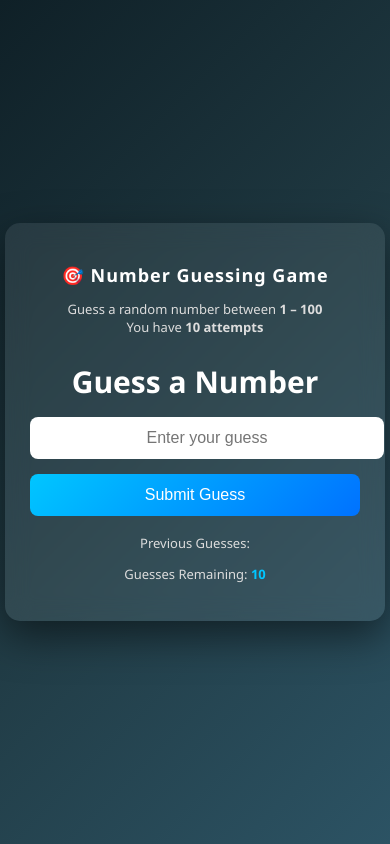
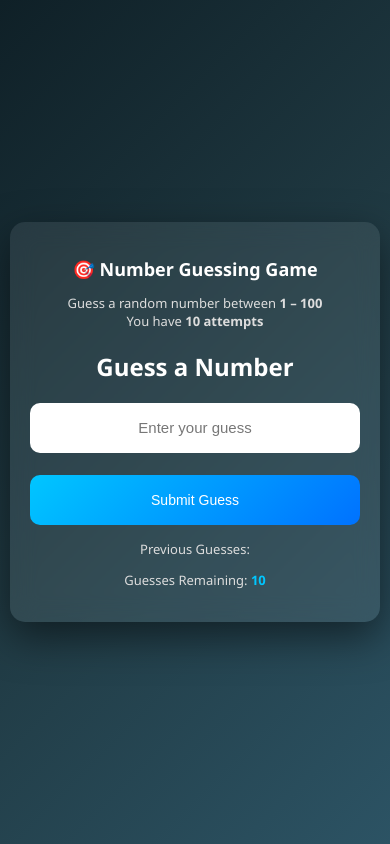
Before and after one commit to AsimSiddiqui793264/JavaScript-Revision, a plain HTML site: page index.html in a window 390 px wide. Drawn offline with Linux system fonts and the light colour scheme.

Commit message:
Refactor HTML and CSS for improved layout and responsiveness in number guessing game

```diff
--- a/index.html
+++ b/index.html
@@ -2,6 +2,7 @@
 <html lang="en">
 <head>
 <meta charset="UTF-8">
+<meta name="viewport" content="width=device-width, initial-scale=1.0">
 <title>Number Guessing Game</title>
 <link rel="stylesheet" href="style.css">
 
@@ -17,7 +18,7 @@
 
     <h1>Guess a Number</h1>
 
-    <input type="text" id="userInput" placeholder="Enter your guess">
+    <input type="text" id="userInput" placeholder="Enter your guess"><br><br>
 
     <button type="submit" id="btn">Submit Guess</button>
 
--- a/style.css
+++ b/style.css
@@ -1,17 +1,19 @@
 body {
     margin: 0;
-        height: 100vh;
+    min-height: 100vh;
     display: flex;
     justify-content: center;
     align-items: center;
     background: linear-gradient(135deg, #0f2027, #203a43, #2c5364);
     font-family: 'Segoe UI', sans-serif;
     color: white;
+    overflow-x: hidden;
 }
 
 .game-box {
-        width: 330px;
-        padding: 25px;
+    width: 90%;
+    max-width: 330px;
+    padding: 20px;
     background: rgba(255, 255, 255, 0.08);
     backdrop-filter: blur(12px);
     border-radius: 15px;
@@ -28,43 +30,47 @@
 .game-box h2 {
     margin-bottom: 6px;
     font-size: 18px;
-        letter-spacing: 1px;
 }
 
 .game-box p {
     font-size: 13px;
     color: #ddd;
-        line-height: 1.4;
 }
 
 .game-box h1 {
-        margin: 25px 0 15px;
-        font-size: 30px;
-        font-weight: 600;
+    margin: 20px 0;
+    font-size: 28px;
 }
 
 input {
     width: 100%;
-        padding: 12px;
-        border-radius: 8px;
+    height: 50px;
+    padding: 0 15px;
+    border-radius: 10px;
     border: none;
     outline: none;
     font-size: 16px;
-        margin-bottom: 15px;
     text-align: center;
+    box-sizing: border-box;
 }
+
+input::placeholder {
+    color: #777;
+    font-size: 15px;
+}
+
 
 button {
     width: 100%;
-        padding: 12px;
-        border-radius: 8px;
+    height: 50px;
+    border-radius: 10px;
     border: none;
     background: linear-gradient(135deg, #00c6ff, #0072ff);
     color: white;
     font-size: 16px;
     cursor: pointer;
-        transition: 0.3s;
 }
+
 
 button:hover {
     transform: scale(1.03);
@@ -72,12 +78,16 @@
 }
 
 .info {
-        margin-top: 18px;
+    margin-top: 15px;
     font-size: 13px;
-        color: #eee;
 }
 
 .info span {
     color: #00c6ff;
     font-weight: 600;
 }
+
+@media (max-width: 480px) {
+    .game-box h1 { font-size: 24px; }
+    input, button { font-size: 14px; padding: 10px; }
+}
```
Lines whose indentation alone changed are shown as unchanged.
